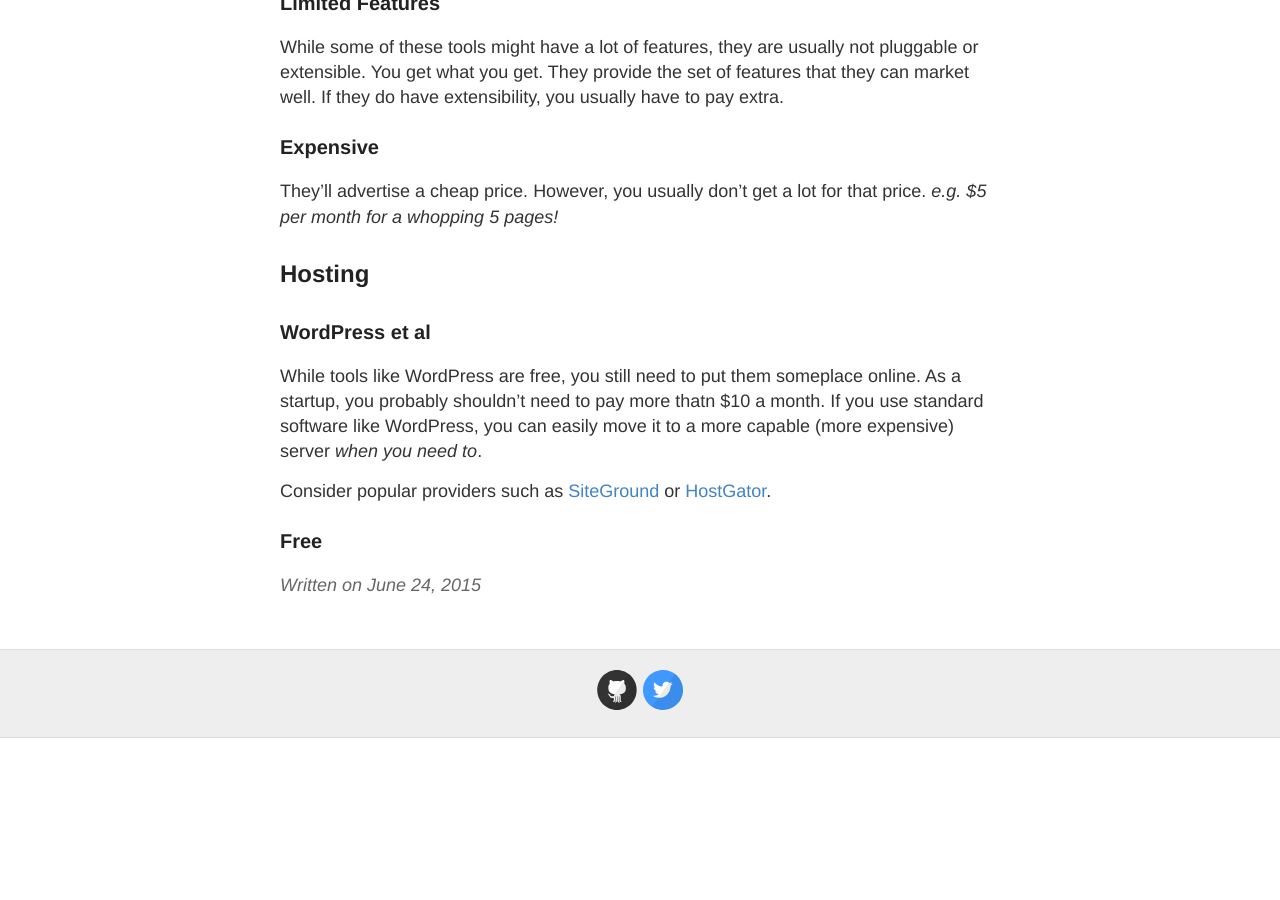
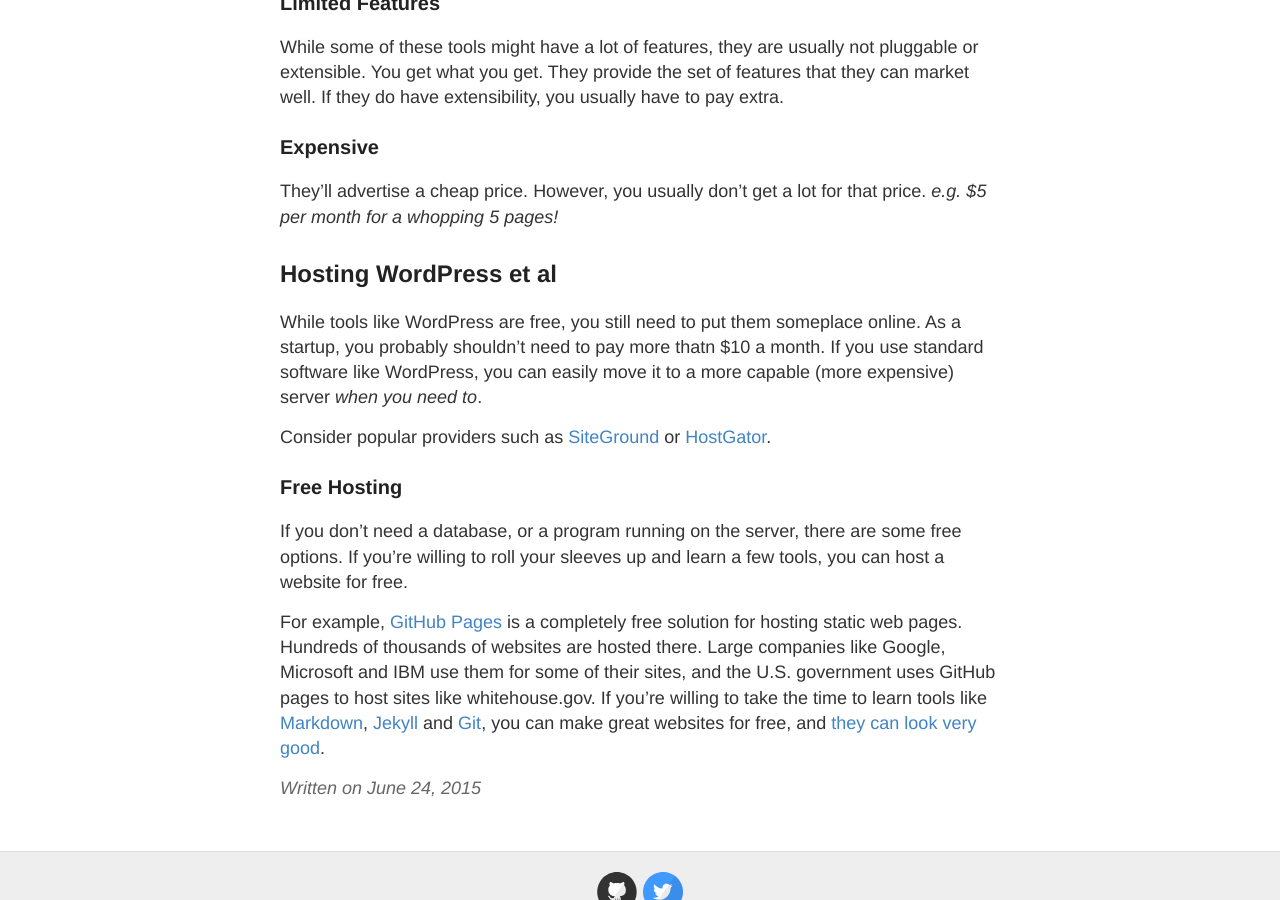
Before and after one commit to GaryChamberlain/garychamberlain.github.io, a Jekyll site: the page built from _posts/2015-06-24-startup-website.md, in a window 1280 px wide and 900 px high, scrolled down 1486 px. Built offline with Jekyll 4.4.1, drawn with Linux system fonts in a browser that asks for light colours; Markdown is read by kramdown in place of the engine named in the settings; before the commit the page ends 2224 px from its top, so only the background shows below that.

Commit message:
Updated 2015-06-24-startup-website.md

```diff
--- a/_posts/2015-06-24-startup-website.md
+++ b/_posts/2015-06-24-startup-website.md
@@ -42,11 +42,15 @@ While some of these tools might have a lot of features, they are usually not plu
 They'll advertise a cheap price.  However, you usually don't get a lot for that price. _e.g. $5 per month for a whopping 5 pages!_
 
 
-## Hosting
+## Hosting WordPress et al
 
-### WordPress et al
 While tools like WordPress are free, you still need to put them someplace online.  As a startup, you probably shouldn't need to pay more thatn $10 a month.  If you use standard software like WordPress, you can easily move it to a more capable (more expensive) server _when you need to_.
 
 Consider popular providers such as [SiteGround](https://www.siteground.com/) or [HostGator](http://www.hostgator.com/).
 
-### Free
+
+### Free Hosting
+
+If you don't need a database, or a program running on the server, there are some free options.  If you're willing to roll your sleeves up and learn a few tools, you can host a website for free.
+
+For example, [GitHub Pages](https://pages.github.com/) is a completely free solution for hosting static web pages. Hundreds of thousands of websites are hosted there. Large companies like Google, Microsoft and IBM use them for some of their sites, and the U.S. government uses GitHub pages to host sites like whitehouse.gov. If you're willing to take the time to learn tools like [Markdown](http://whatismarkdown.com/), [Jekyll](http://jekyllrb.com/) and [Git](https://git-scm.com/), you can make great websites for free, and [they can look very good](https://www.google.com/#q=free+jekyll+themes).
```
